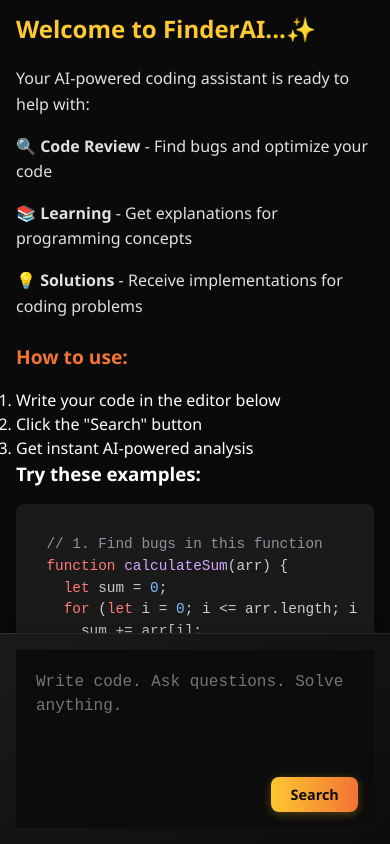
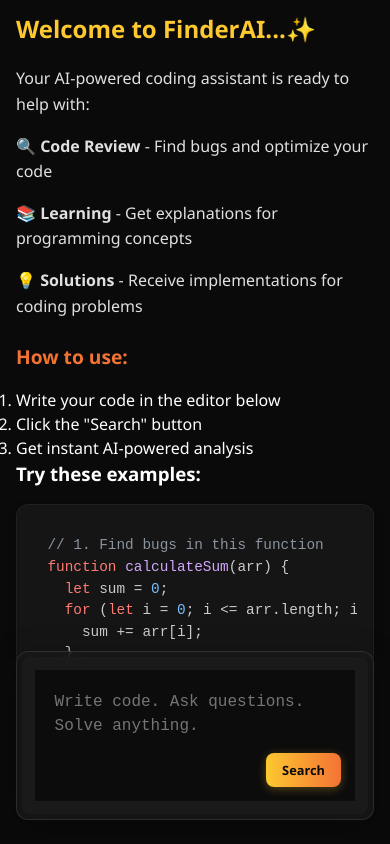
Before and after one commit to vishalsinha2004/FinderAI, a React (Vite) app in the folder Frontend/: page / in a window 390 px wide. Built offline with nearby package versions, Linux system fonts and the light colour scheme.

Commit message:
updata ui in input bar

```diff
--- a/Frontend/src/App.css
+++ b/Frontend/src/App.css
@@ -79,25 +79,38 @@
 }
 
 .editor-container {
+  margin: 0 2rem 1.5rem 2rem;
+  width: calc(100% - 4rem);
   height: auto;
   min-height: 20%;
   max-height: 50vh;
-  background: linear-gradient(145deg, #1a1a1a, #0d0d0d);
-  border-top: 1px solid rgba(255, 255, 255, 0.1);
+  background: rgba(26, 26, 26, 0.7);
+  backdrop-filter: blur(8px);
+  border-radius: 16px;
   display: flex;
   flex-direction: column;
-  box-shadow: 0 4px 20px rgba(0, 0, 0, 0.3);
+  box-shadow: 0 8px 32px rgba(0, 0, 0, 0.3);
   position: sticky;
-  bottom: 0;
+  bottom: 1.5rem;
   z-index: 100;
   overflow: hidden;
+  padding: 0.5rem;
+  border: 1px solid rgba(255, 255, 255, 0.1);
+  transition: all 0.3s ease;
+}
+
+.editor-container:hover {
+  background: rgba(26, 26, 26, 0.8);
+  box-shadow: 0 8px 32px rgba(0, 0, 0, 0.4);
 }
 
 .editor-container .code {
   flex-grow: 1;
   overflow: auto;
-  padding: 1rem;
+  padding: 1.25rem;
   max-height: 80vh;
+  border-radius: 12px;
+  background: rgba(30, 30, 30, 0.6);
 }
 
 .editor-container .code::-webkit-scrollbar {
@@ -106,12 +119,12 @@
 }
 
 .editor-container .code::-webkit-scrollbar-thumb {
-  background-color: #444;
+  background-color: rgba(68, 68, 68, 0.6);
   border-radius: 4px;
 }
 
 .editor-container .code::-webkit-scrollbar-track {
-  background-color: #1a1a1a;
+  background-color: rgba(26, 26, 26, 0.3);
 }
 
 .code-textarea {
@@ -119,26 +132,26 @@
   overflow-y: auto !important;
   min-height: 100px;
   resize: none;
+  background: transparent;
 }
 
 .code {
   scrollbar-width: thin;
-  scrollbar-color: #444 #1a1a1a;
+  scrollbar-color: rgba(68, 68, 68, 0.6) rgba(26, 26, 26, 0.3);
 }
 
 .prism-editor__editor {
-  background: linear-gradient(145deg, #1e1e1e, #151515) !important;
-  border-radius: 8px;
+  background: rgba(30, 30, 30, 0.4) !important;
+  border-radius: 12px !important;
   box-shadow:
-    inset 0 1px 3px rgba(0, 0, 0, 0.5),
-    0 2px 10px rgba(0, 0, 0, 0.2);
+    inset 0 1px 3px rgba(0, 0, 0, 0.3),
+    0 2px 10px rgba(0, 0, 0, 0.15);
 }
 
 .prism-editor__textarea::placeholder {
-  color: #555;
+  color: rgba(85, 85, 85, 0.7);
   font-style: italic;
   font-family: 'Fira Code', monospace;
-  opacity: 0.7;
 }
 
 .code pre,
@@ -155,14 +168,14 @@
 
 .review {
   position: absolute;
-  bottom: 2rem;
-  right: 2rem;
+  bottom: 3.5rem;
+  right: 3rem;
   background: linear-gradient(to right, #fdc830, #f37335);
   color: #0a0a0a;
   padding: 0.6rem 1.5rem;
   font-weight: 600;
   cursor: pointer;
-  border-radius: 0.5rem;
+  border-radius: 12px;
   border: none;
   transition: all 0.2s ease;
   z-index: 10;
@@ -206,51 +219,19 @@
 }
 
 .results-container pre {
-  background-color: #1a1a1a;
+  background-color: rgba(26, 26, 26, 0.7);
   padding: 1rem;
-  border-radius: 0.5rem;
+  border-radius: 12px;
   margin: 1rem 0;
   overflow-x: auto;
   box-shadow: 0 4px 10px rgba(0, 0, 0, 0.2);
+  backdrop-filter: blur(4px);
+  border: 1px solid rgba(255, 255, 255, 0.05);
 }
 
 .results-container code {
   font-family: 'Fira Code', monospace;
   font-size: 0.9rem;
-}
-
-@media (max-width: 768px) {
-  .editor-container {
-    min-height: 25%;
-  }
-
-  .results-container {
-    padding: 1rem;
-  }
-
-  .review {
-    padding: 0.5rem 1.2rem;
-    font-size: 0.9rem;
-  }
-
-  .code pre,
-  .code pre code {
-    font-size: 13px;
-  }
-}
-
-@media (max-width: 480px) {
-  .editor-container {
-    min-height: 25%;
-  }
-
-  .results-container h1 {
-    font-size: 1.5rem;
-  }
-
-  .results-container h2 {
-    font-size: 1.2rem;
-  }
 }
 
 .prism-editor__editor {
@@ -268,3 +249,62 @@
 .token.string {
   color: #ce9178 !important;
 }
+
+@media (max-width: 768px) {
+  .editor-container {
+    margin: 0 1.5rem 1.25rem 1.5rem;
+    width: calc(100% - 3rem);
+    border-radius: 14px;
+    padding: 0.4rem;
+  }
+  .editor-container .code {
+    padding: 1rem;
+    border-radius: 10px;
+  }
+
+  .results-container {
+    padding: 1rem;
+  }
+
+  .review {
+    bottom: 2.75rem;
+    right: 2.5rem;
+    padding: 0.5rem 1.2rem;
+    font-size: 0.9rem;
+    border-radius: 10px;
+  }
+
+  .code pre,
+  .code pre code {
+    font-size: 13px;
+  }
+}
+
+@media (max-width: 480px) {
+  .editor-container {
+    margin: 0 1rem 1rem 1rem;
+    width: calc(100% - 2rem);
+    border-radius: 12px;
+    padding: 0.3rem;
+  }
+  .editor-container .code {
+    padding: 0.8rem;
+    border-radius: 8px;
+  }
+
+  .results-container h1 {
+    font-size: 1.5rem;
+  }
+
+  .results-container h2 {
+    font-size: 1.2rem;
+  }
+
+  .review {
+    bottom: 2rem;
+    right: 2rem;
+    padding: 0.5rem 1rem;
+    font-size: 0.8rem;
+    border-radius: 8px;
+  }
+}
--- a/Frontend/src/App.jsx
+++ b/Frontend/src/App.jsx
@@ -20,12 +20,12 @@
 
     if (sessionStorage.getItem('visited') === 'true') {
       setShowWelcome(false);
-      setReview(`# Welcome to FinderAI...✨\n\nYour AI-powered coding assistant is ready to help with:\n\n🔍 **Code Review** - Find bugs and optimize your code\n\n📚 **Learning** - Get explanations for programming concepts\n\n💡 **Solutions** - Receive implementations for coding problems\n\n## How to use:\n1. Write your code in the editor below\n2. Click the "Search" button\n3. Get instant AI-powered analysis\n\n### Try these examples:\n\n\`\`\`javascript\n// 1. Find bugs in this function\nfunction calculateSum(arr) {\n  let sum = 0;\n  for (let i = 0; i <= arr.length; i++) {\n    sum += arr[i];\n  }\n  return sum;\n}\n\`\`\`\n\n\`\`\`python\n# 2. Optimize this Python code\ndef factorial(n):\n    if n == 0:\n        return 1\n    else:\n        return n * factorial(n-1)\n\`\`\`\n\nOr ask questions like:\n\n* "Explain how recursion works in JavaScript"\n* "Show me how to implement a binary search in Python"\n* "What's wrong with this React component?"\n\n💡 **Tip**: The more specific your question, the better the answer!`);
+      setReview(`# FinderAI...✨\n\nYour AI-powered coding assistant is ready to help with:\n\n🔍 **Code Review** - Find bugs and optimize your code\n\n📚 **Learning** - Get explanations for programming concepts\n\n💡 **Solutions** - Receive implementations for coding problems`);
     } else {
       const timer = setTimeout(() => {
         sessionStorage.setItem('visited', 'true');
         setShowWelcome(false);
-        setReview(`# Welcome to FinderAI...✨\n\nYour AI-powered coding assistant is ready to help with:\n\n🔍 **Code Review** - Find bugs and optimize your code\n\n📚 **Learning** - Get explanations for programming concepts\n\n💡 **Solutions** - Receive implementations for coding problems\n\n## How to use:\n1. Write your code in the editor below\n2. Click the "Search" button\n3. Get instant AI-powered analysis\n\n### Try these examples:\n\n\`\`\`javascript\n// 1. Find bugs in this function\nfunction calculateSum(arr) {\n  let sum = 0;\n  for (let i = 0; i <= arr.length; i++) {\n    sum += arr[i];\n  }\n  return sum;\n}\n\`\`\`\n\n\`\`\`python\n# 2. Optimize this Python code\ndef factorial(n):\n    if n == 0:\n        return 1\n    else:\n        return n * factorial(n-1)\n\`\`\`\n\nOr ask questions like:\n\n* "Explain how recursion works in JavaScript"\n* "Show me how to implement a binary search in Python"\n* "What's wrong with this React component?"\n\n💡 **Tip**: The more specific your question, the better the answer!`);
+        setReview(`# Welcome to FinderAI...✨\n\nYour AI-powered coding assistant is ready to help with:\n\n🔍 **Code Review** - Find bugs and optimize your code\n\n📚 **Learning** - Get explanations for programming concepts\n\n💡 **Solutions** - Receive implementations for coding problems\n\n## How to use:\n1. Write your code in the editor below\n2. Click the "Search" button\n3. Get instant AI-powered analysis\n\n### Try these examples:\n\n\`\`\`javascript\n// 1. Find bugs in this function\nfunction calculateSum(arr) {\n  let sum = 0;\n  for (let i = 0; i <= arr.length; i++) {\n    sum += arr[i];\n  }\n  return sum;\n}\n\`\`\`\n\n\`\`\`python\n# 2. Optimize this Python code\ndef factorial(n):\n    if n == 0:\n        return 1\n    else:\n        return n * factorial(n-1)\n\`\`\`\n\nOr ask questions like:\n\n* "Explain how recursion works in JavaScript"\n* "Show me how to implement a binary search in Python"\n* "What's wrong with this React component?"\n\n💡**Tip**: The more specific your question, the better the answer!`);
       }, 1500);
 
       return () => clearTimeout(timer);
```
